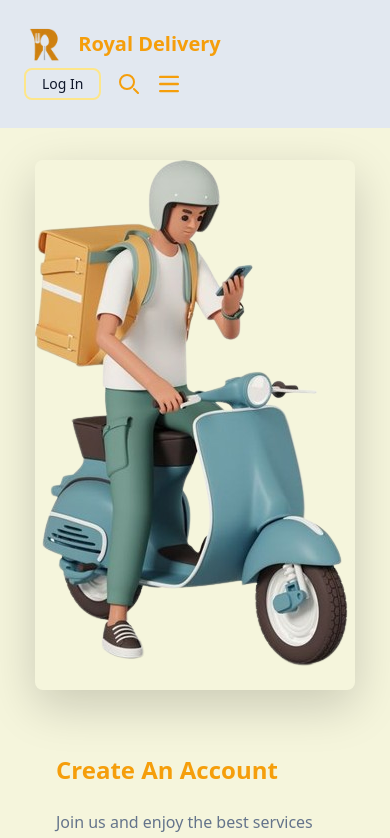
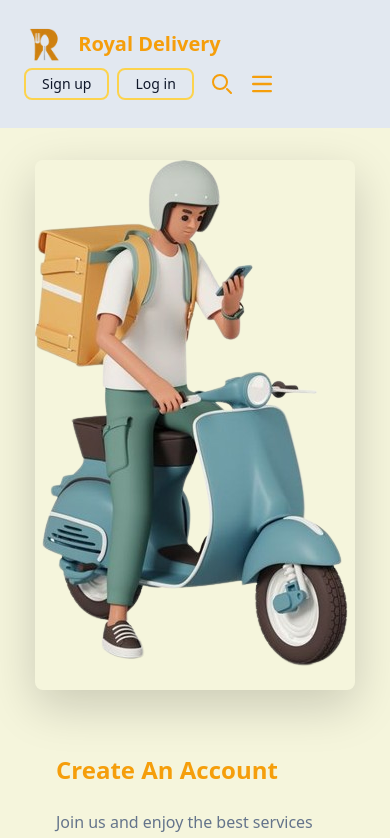
Before and after one commit to fseha-hagos/food-delivery, a React (Create React App) app: page /login in a window 390 px wide. Shown: the top 838 px of the page. Built offline with nearby package versions, Linux system fonts and the light colour scheme; a web font is replaced by a local one.

Commit message:
Update navbar.js

```diff
--- a/src/pages/components/navbar.js
+++ b/src/pages/components/navbar.js
@@ -1,6 +1,6 @@
 import React, { useState } from 'react';
 import logo from '../assets/logo.png';
-import { Link, NavLink, useNavigate } from 'react-router-dom';
+import { NavLink, useNavigate } from 'react-router-dom';
 import { Fade } from 'react-reveal';
 
 const Navbar = () => {
@@ -8,17 +8,13 @@ const Navbar = () => {
   const [searchOpen, setSearchOpen] = useState(false);
 
   const handleMenuToggle = () => {
-    setMenuOpen(!menuOpen);
-    if (searchOpen) {
-      setSearchOpen(false);
-    }
+    setMenuOpen(prev => !prev);
+    if (searchOpen) setSearchOpen(false);
   };
 
   const handleSearchToggle = () => {
-    setSearchOpen(!searchOpen);
-    if (menuOpen) {
-      setMenuOpen(false);
-    }
+    setSearchOpen(prev => !prev);
+    if (menuOpen) setMenuOpen(false);
   };
 
   return (
@@ -28,8 +24,8 @@ const Navbar = () => {
           <Logo />
           <div className="flex md:order-2">
             <AuthButtons />
-            <SearchToggle onClick={handleSearchToggle} isOpen={searchOpen} />
-            <MenuToggle onClick={handleMenuToggle} isOpen={menuOpen} />
+            <ToggleButton onClick={handleSearchToggle} isOpen={searchOpen} icon="search" ariaControls="search-input" ariaExpanded={searchOpen} />
+            <ToggleButton onClick={handleMenuToggle} isOpen={menuOpen} icon="menu" ariaControls="navbar-menu" ariaExpanded={menuOpen} />
           </div>
           <SearchInput isOpen={searchOpen} />
           <Menu isOpen={menuOpen} />
@@ -53,37 +49,51 @@ const AuthButtons = () => {
 
   return (
     <div className="flex items-center">
-      <button
-        type="button"
-        className="text-slate-900 dark:text-white border-2 border-amber-200 hover:border-amber-600 hover:bg-amber-600 focus:ring-4 focus:outline-none focus:ring-amber-300 font-medium rounded-lg text-sm mr-2 px-3 py-1 text-center dark:hover:bg-amber-600 dark:focus:ring-amber-800 transition duration-200 ease-in-out"
-        onClick={() => navigate("/login")}
-      >
-        Log In
-      </button>
+      <Fade right>
+        <Button onClick={() => navigate('/signup')} label="Sign up" />
+        <Button label="Log in" />
+      </Fade>
     </div>
   );
 };
 
-const SearchToggle = ({ onClick, isOpen }) => (
+const Button = ({ onClick, label }) => (
   <button
     type="button"
-    className="inline-flex items-center p-2 w-10 h-10 justify-center text-sm text-amber-500 rounded-lg md:hidden hover:text-amber-900 focus:outline-none focus:ring-2 focus:ring-amber-500 dark:text-amber-200 dark:hover:text-amber-500 dark:focus:ring-amber-200 transition duration-200 ease-in-out"
     onClick={onClick}
-    aria-controls="search-input"
-    aria-expanded={isOpen}
+    className="text-slate-900 dark:text-amber-300 hover:text-black border-2 border-amber-300 hover:border-amber-600 hover:bg-amber-500 focus:ring-4 focus:outline-none focus:ring-amber-300 font-medium rounded-lg text-sm mr-2 px-3 py-1 text-center dark:focus:ring-amber-800 transition duration-200 ease-in-out"
   >
-    <span className="sr-only">Search</span>
-    <svg className="w-5 h-5" aria-hidden="true" xmlns="http://www.w3.org/2000/svg" fill="none" viewBox="0 0 20 20">
-      <path
-        stroke="currentColor"
-        strokeLinecap="round"
-        strokeLinejoin="round"
-        strokeWidth="2"
-        d="m19 19-4-4m0-7A7 7 0 1 1 1 8a7 7 0 0 1 14 0Z"
-      />
-    </svg>
+    {label}
   </button>
 );
+
+const ToggleButton = ({ onClick, isOpen, icon, ariaControls, ariaExpanded }) => {
+  const icons = {
+    search: (
+      <svg className="w-5 h-5" aria-hidden="true" xmlns="http://www.w3.org/2000/svg" fill="none" viewBox="0 0 20 20">
+        <path stroke="currentColor" strokeLinecap="round" strokeLinejoin="round" strokeWidth="2" d="m19 19-4-4m0-7A7 7 0 1 1 1 8a7 7 0 0 1 14 0Z" />
+      </svg>
+    ),
+    menu: (
+      <svg className="w-5 h-5" aria-hidden="true" xmlns="http://www.w3.org/2000/svg" fill="none" viewBox="0 0 17 14">
+        <path stroke="currentColor" strokeLinecap="round" strokeLinejoin="round" strokeWidth="2" d="M1 1h15M1 7h15M1 13h15" />
+      </svg>
+    ),
+  };
+
+  return (
+    <button
+      type="button"
+      className="inline-flex items-center p-2 w-10 h-10 justify-center text-sm text-amber-500 rounded-lg md:hidden hover:text-amber-900 focus:outline-none focus:ring-2 focus:ring-amber-500 dark:text-amber-200 dark:hover:text-amber-500 dark:focus:ring-amber-200 transition duration-200 ease-in-out"
+      onClick={onClick}
+      aria-controls={ariaControls}
+      aria-expanded={ariaExpanded}
+    >
+      <span className="sr-only">{icon === 'search' ? 'Search' : 'Open main menu'}</span>
+      {icons[icon]}
+    </button>
+  );
+};
 
 const SearchInput = ({ isOpen }) => (
   <div
@@ -98,27 +108,6 @@ const SearchInput = ({ isOpen }) => (
       />
     </div>
   </div>
-);
-
-const MenuToggle = ({ onClick, isOpen }) => (
-  <button
-    type="button"
-    className="inline-flex items-center p-2 w-10 h-10 justify-center text-sm text-amber-500 rounded-lg md:hidden hover:text-amber-900 focus:outline-none focus:ring-2 focus:ring-amber-500 dark:text-amber-200 dark:hover:text-amber-500 dark:focus:ring-amber-200 transition duration-200 ease-in-out"
-    onClick={onClick}
-    aria-controls="navbar-menu"
-    aria-expanded={isOpen}
-  >
-    <span className="sr-only">Open main menu</span>
-    <svg className="w-5 h-5" aria-hidden="true" xmlns="http://www.w3.org/2000/svg" fill="none" viewBox="0 0 17 14">
-      <path
-        stroke="currentColor"
-        strokeLinecap="round"
-        strokeLinejoin="round"
-        strokeWidth="2"
-        d="M1 1h15M1 7h15M1 13h15"
-      />
-    </svg>
-  </button>
 );
 
 const Menu = ({ isOpen }) => (
```
